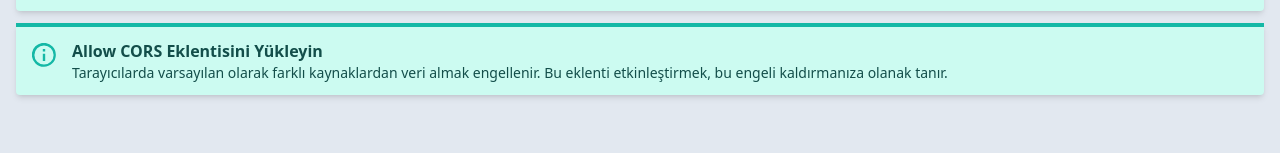
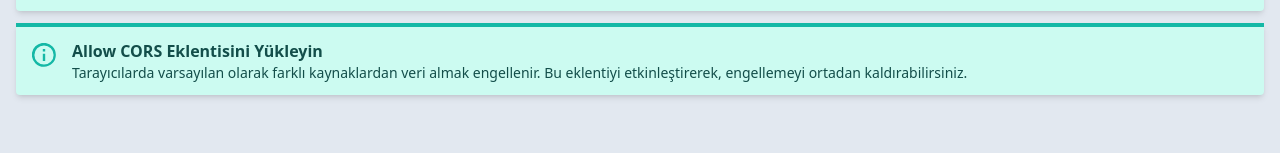
Before and after one commit to emrecoban/eksiShot, a React (Vite) app: page / in a window 1280 px wide. Shown: the part 157-310 px from the top of the page. Built offline with nearby package versions, Linux system fonts and the light colour scheme.

Commit message:
Fixed typo

```diff
--- a/src/components/Entry.jsx
+++ b/src/components/Entry.jsx
@@ -65,7 +65,7 @@ export default function Entry(){
                         <div className="py-1"><svg className="fill-current h-6 w-6 text-teal-500 mr-4" xmlns="http://www.w3.org/2000/svg" viewBox="0 0 20 20"><path d="M2.93 17.07A10 10 0 1 1 17.07 2.93 10 10 0 0 1 2.93 17.07zm12.73-1.41A8 8 0 1 0 4.34 4.34a8 8 0 0 0 11.32 11.32zM9 11V9h2v6H9v-4zm0-6h2v2H9V5z"/></svg></div>
                         <div>
                         <p className="font-bold"><a href="https://chrome.google.com/webstore/detail/allow-cors-access-control/lhobafahddgcelffkeicbaginigeejlf?hl=en">Allow CORS</a> Eklentisini Yükleyin</p>
-                        <p className="text-sm">Tarayıcılarda varsayılan olarak farklı kaynaklardan veri almak engellenir. Bu eklenti etkinleştirmek, bu engeli kaldırmanıza olanak tanır.</p>
+                        <p className="text-sm">Tarayıcılarda varsayılan olarak farklı kaynaklardan veri almak engellenir. Bu eklentiyi etkinleştirerek, engellemeyi ortadan kaldırabilirsiniz.</p>
                         </div>
                     </div>
                 </div>
```
Also changed, not shown: 1 other file (tests, documents, lock files or other folders).
